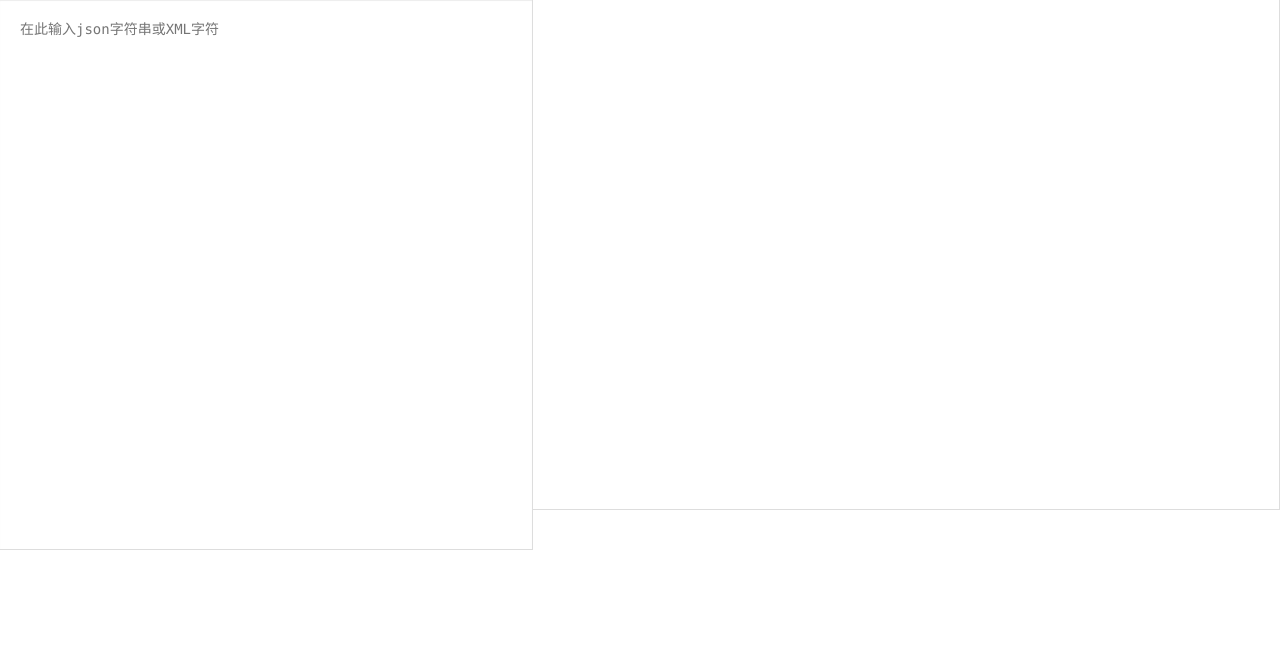
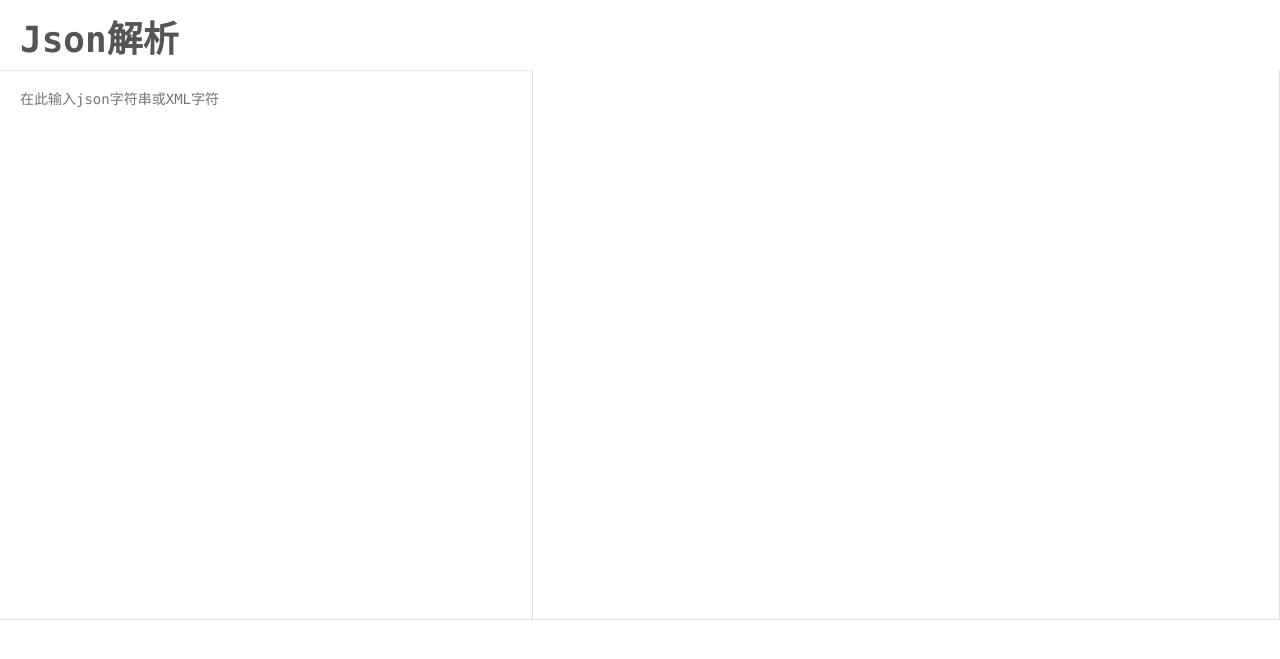
Before and after one commit to captainJeck/captainjeck.github.io, a Jekyll site: the page json/index.html, which Jekyll copies as it is, in a window 1280 px wide. Shown: the top 659 px of the page. Built offline with Jekyll 4.4.1, drawn with Linux system fonts in a browser that asks for light colours; nearby versions of some CDN libraries; library files that are not in the unit come from our copies.

Commit message:
Update index.html

```diff
--- a/json/index.html
+++ b/json/index.html
@@ -30,12 +30,13 @@
 
 	<BODY style="over-flow: hidden;">
 		<main class="row-fluid">
+			<h1 style="padding:0px 0px 0px 20px">Json解析</h1>
 			<DIV class="col-md-5" style="padding: 0px;">
 				<TEXTAREA class="form-control" id="json-src" style="border-width: 0px 1px 1px 0px; border-style: none solid solid none; border-color: currentColor rgb(221, 221, 221) rgb(221, 221, 221) currentColor; padding: 20px; border-radius: 0px; border-image: none; height: 550px; resize: none;"
 				placeholder="在此输入json字符串或XML字符"></TEXTAREA>
 			</DIV>
 			<DIV class="col-md-7" style="padding: 0px;">
-				<DIV id="json-target" style="padding: 20px; border-radius: 0px; height: 510px; border-right-color: rgb(221, 221, 221); border-bottom-color: rgb(221, 221, 221); border-right-width: 1px; border-bottom-width: 1px; border-right-style: solid; border-bottom-style: solid; -ms-overflow-y: scroll; resize: none;"></DIV>
+				<DIV id="json-target" style="padding: 20px; border-radius: 0px; height: 550px; border-right-color: rgb(221, 221, 221); border-bottom-color: rgb(221, 221, 221); border-right-width: 1px; border-bottom-width: 1px; border-right-style: solid; border-bottom-style: solid; -ms-overflow-y: scroll; resize: none;"></DIV>
 			</DIV>
 			<BR style="clear: both;">
 		</main>
```
